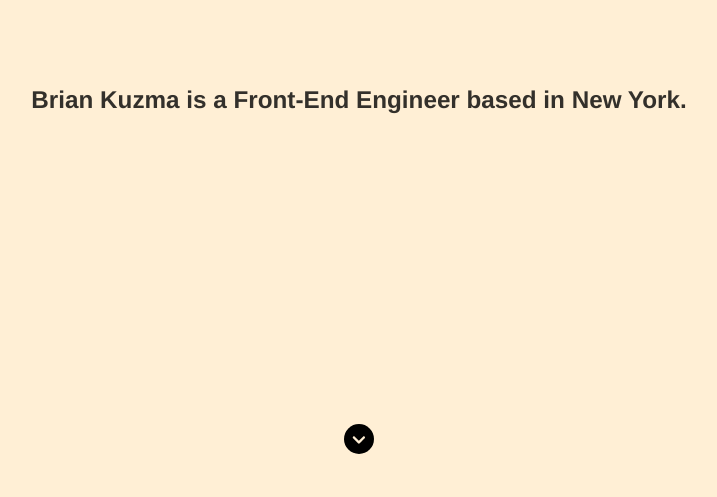
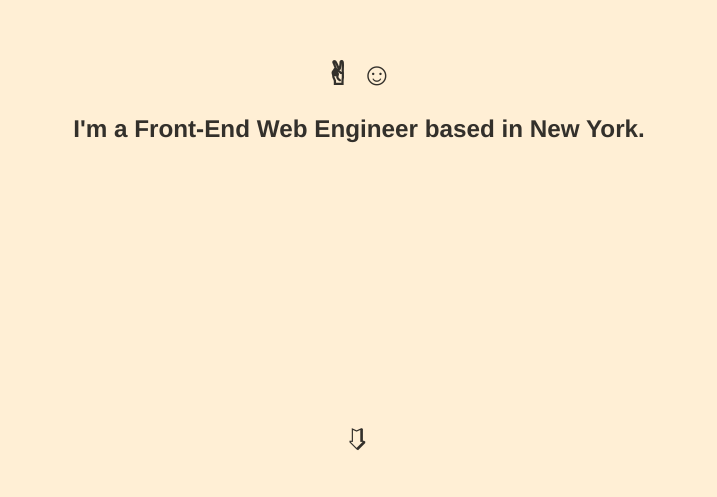
Before and after one commit to bkuzma/bkuzma.github.io, a Gatsby site: page / in a window 1280 px wide. Shown: the part 300-797 px from the top of the page, without its empty margins (281-998 px from the left). Built offline with nearby package versions, Linux system fonts and the light colour scheme; Gatsby itself is replaced by a stand-in of ours.

Commit message:
update LandingTile to use unicode icons, remove Chevron

```diff
--- a/src/components/Chevron.js
+++ /dev/null
@@ -1,13 +0,0 @@
-import React from 'react';
-import styled from 'styled-components';
-
-export default () => (
-  <svg width="30px" height="30px" viewBox="0 0 80 80">
-    <g stroke="none" strokeWidth="1" fill="none" fillRule="evenodd">
-      <g>
-        <circle id="Oval" fill="#000" cx="40" cy="40" r="40"></circle>
-        <path d="M24.2110796,38.1872024 L37.4108311,51.3862304 C38.0662251,52.0560923 38.8879995,52.3642577 39.7076037,52.3642577 C40.527208,52.3671513 41.3468122,52.0589859 41.9711003,51.4346978 C41.9855682,51.4202299 55.2041278,38.1872024 55.2041278,38.1872024 C56.4447468,36.9465834 56.4447468,34.9181896 55.2041278,33.6804642 C53.9635089,32.4398453 51.935115,32.4398453 50.6973897,33.6804642 L39.7047102,44.6666332 L28.7185412,33.6804642 C27.4779223,32.4398453 25.448805,32.4398453 24.2110796,33.6804642 C22.9711841,34.9203597 22.9711841,36.9465834 24.2110796,38.1872024 Z" fill="papayawhip"></path>
-      </g>
-    </g>
-  </svg>
-);
--- a/src/components/LandingTile.js
+++ b/src/components/LandingTile.js
@@ -1,14 +1,23 @@
 import React from 'react';
 import styled from 'styled-components';
 
-import Chevron from '../components/Chevron';
+export default ({ onClickScroll }) => {
 
-export default ({ onClickScroll }) => {
+  const Arrow = styled.div`
+    bottom: 40px;
+    cursor: pointer;
+    fill: #000;
+    font-size: ${30 / 16}rem;
+    left: 50%;
+    position: absolute;
+    transform: translateX(-50%) rotate(90deg);
+  `;
 
   const Wrapper = styled.div`
     align-items: center;
     background-color: papayawhip;
     display: flex;
+    flex-direction: column;
     height: 100vh;
     justify-content: center;
     padding: 20px;
@@ -18,21 +27,13 @@ export default ({ onClickScroll }) => {
     margin: 0;
   `;
 
-  const ChevronContainer = styled.div`
-    bottom: 40px;
-    cursor: pointer;
-    fill: #000;
-    left: 50%;
-    position: absolute;
-    transform: translateX(-50%);
-  `;
-
   return (
     <Wrapper>
-      <Header>Brian Kuzma is a Front-End Engineer based in New York.</Header>
-      <ChevronContainer onClick={onClickScroll}>
-        <Chevron />
-      </ChevronContainer>
+      <h1>✌&#xFE0E; ☺&#xFE0E;</h1>
+      <Header>I'm a Front-End Web Engineer based in New York.</Header>
+      <Arrow onClick={onClickScroll}>
+        ➱&#xFE0E;
+      </Arrow>
     </Wrapper>
   );
 };
```
